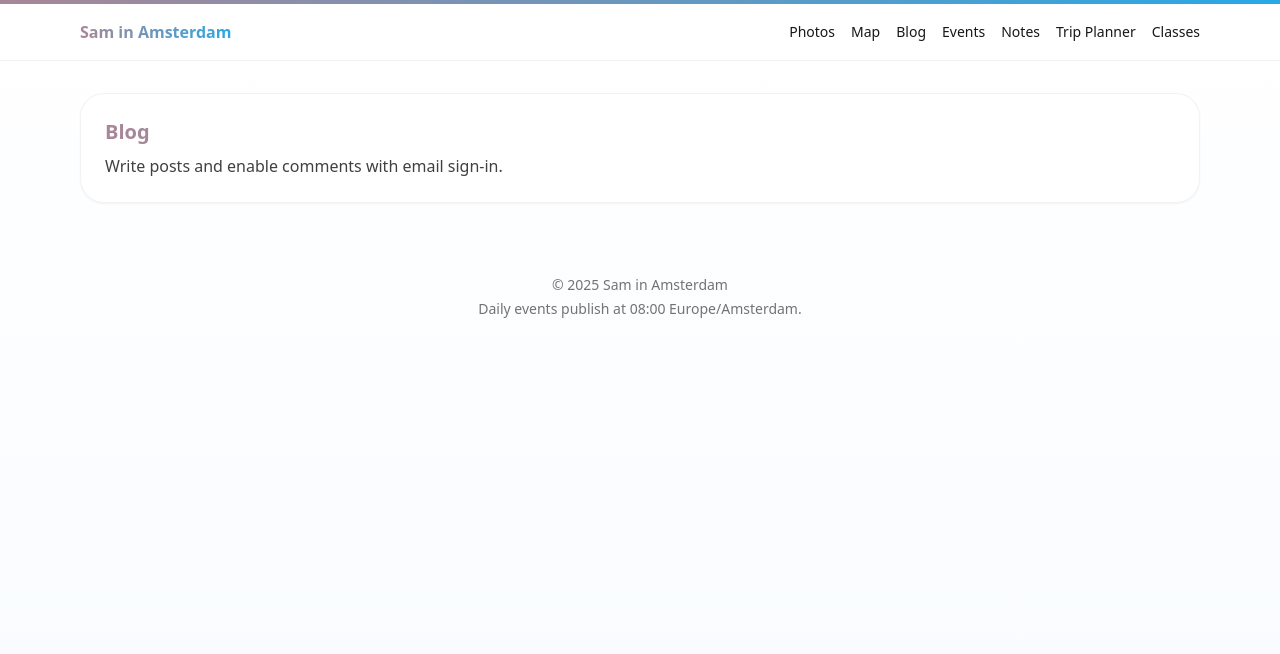
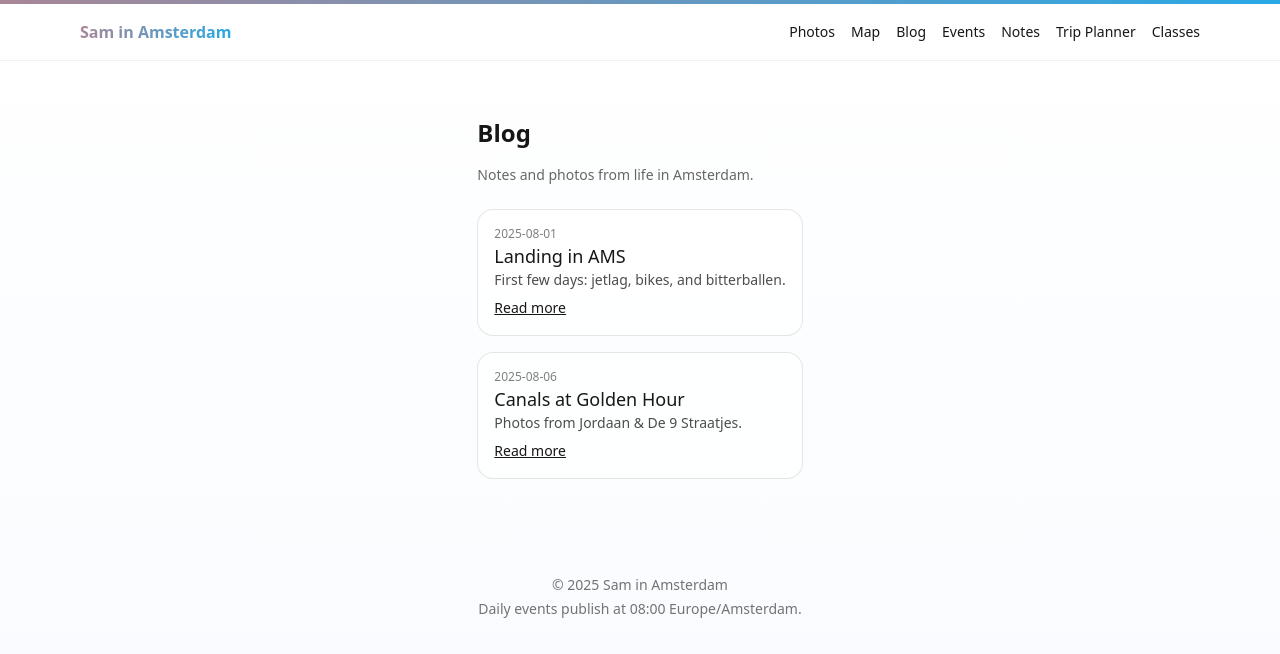
Before and after one commit to SChachkes/saminamsterdam-site, a Next.js app: page /blog in a window 1280 px wide. Shown: the top 654 px of the page. Built offline with nearby package versions, Linux system fonts and the light colour scheme.

Commit message:
blog_added

```diff
--- a/app/blog/page.tsx
+++ b/app/blog/page.tsx
@@ -1,8 +1,40 @@
-export default function Page() {
+export default function BlogPage() {
+  const posts = [
+    {
+      title: "Landing in AMS",
+      date: "2025-08-01",
+      summary: "First few days: jetlag, bikes, and bitterballen.",
+      href: "#"
+    },
+    {
+      title: "Canals at Golden Hour",
+      date: "2025-08-06",
+      summary: "Photos from Jordaan & De 9 Straatjes.",
+      href: "#"
+    }
+  ];
+
   return (
-    <section className="bg-white/80 backdrop-blur rounded-3xl p-6 shadow-sm border border-black/5">
-      <h2 className="text-xl font-semibold bg-clip-text text-transparent grad-anim mb-2">Blog</h2>
-      <p className="text-neutral-700">Write posts and enable comments with email sign-in.</p>
+    <section className="max-w-3xl mx-auto p-6">
+      <h1 className="text-2xl font-semibold mb-4">Blog</h1>
+      <p className="text-sm text-black/60 mb-6">
+        Notes and photos from life in Amsterdam.
+      </p>
+
+      <ul className="space-y-4">
+        {posts.map((p) => (
+          <li key={p.title} className="border border-black/10 rounded-2xl p-4 bg-white/70">
+            <div className="text-xs text-black/50">{p.date}</div>
+            <h2 className="text-lg font-medium">{p.title}</h2>
+            <p className="text-sm text-black/70">{p.summary}</p>
+            {p.href && (
+              <a className="inline-block mt-2 text-sm underline" href={p.href}>
+                Read more
+              </a>
+            )}
+          </li>
+        ))}
+      </ul>
     </section>
   );
 }
```
